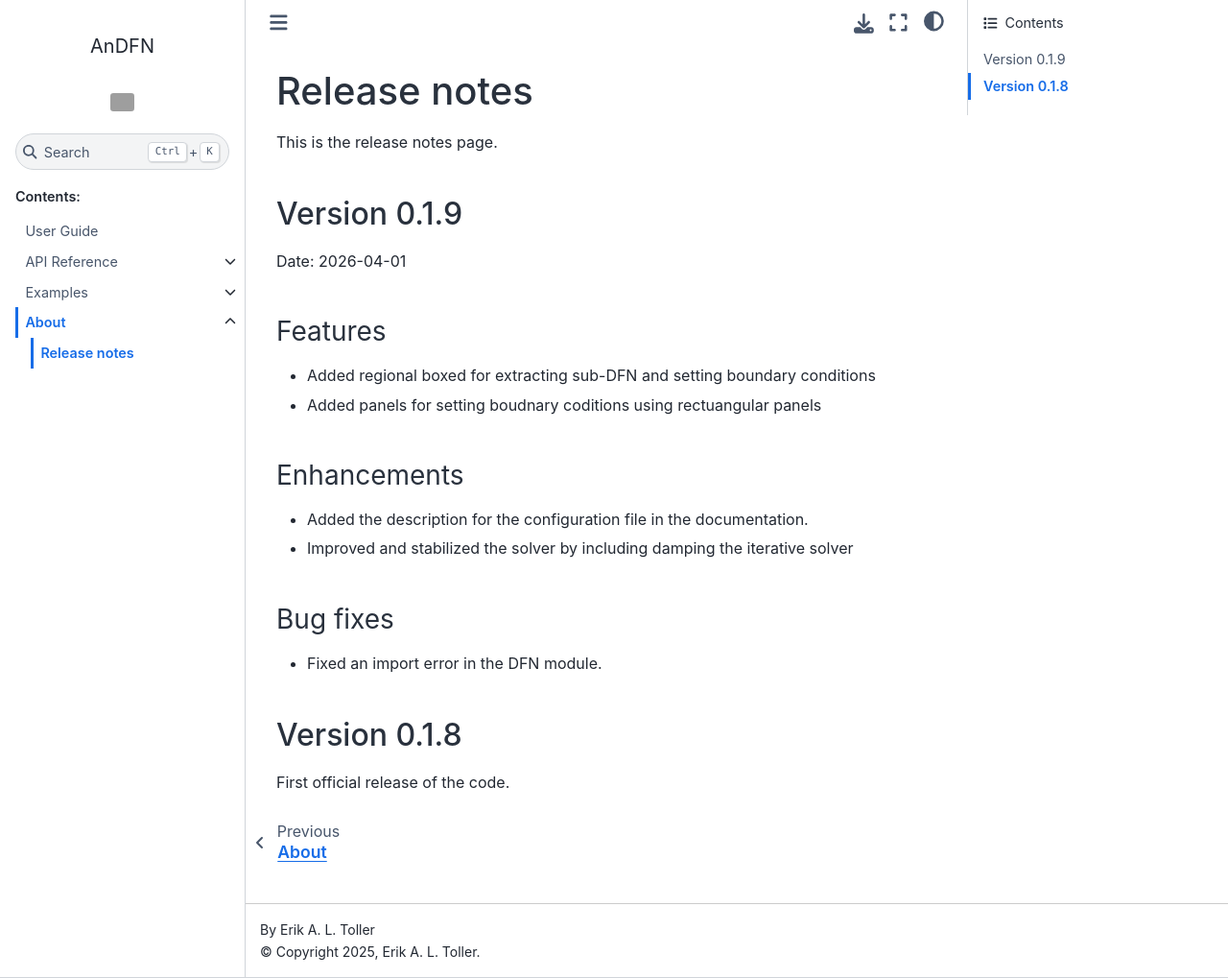
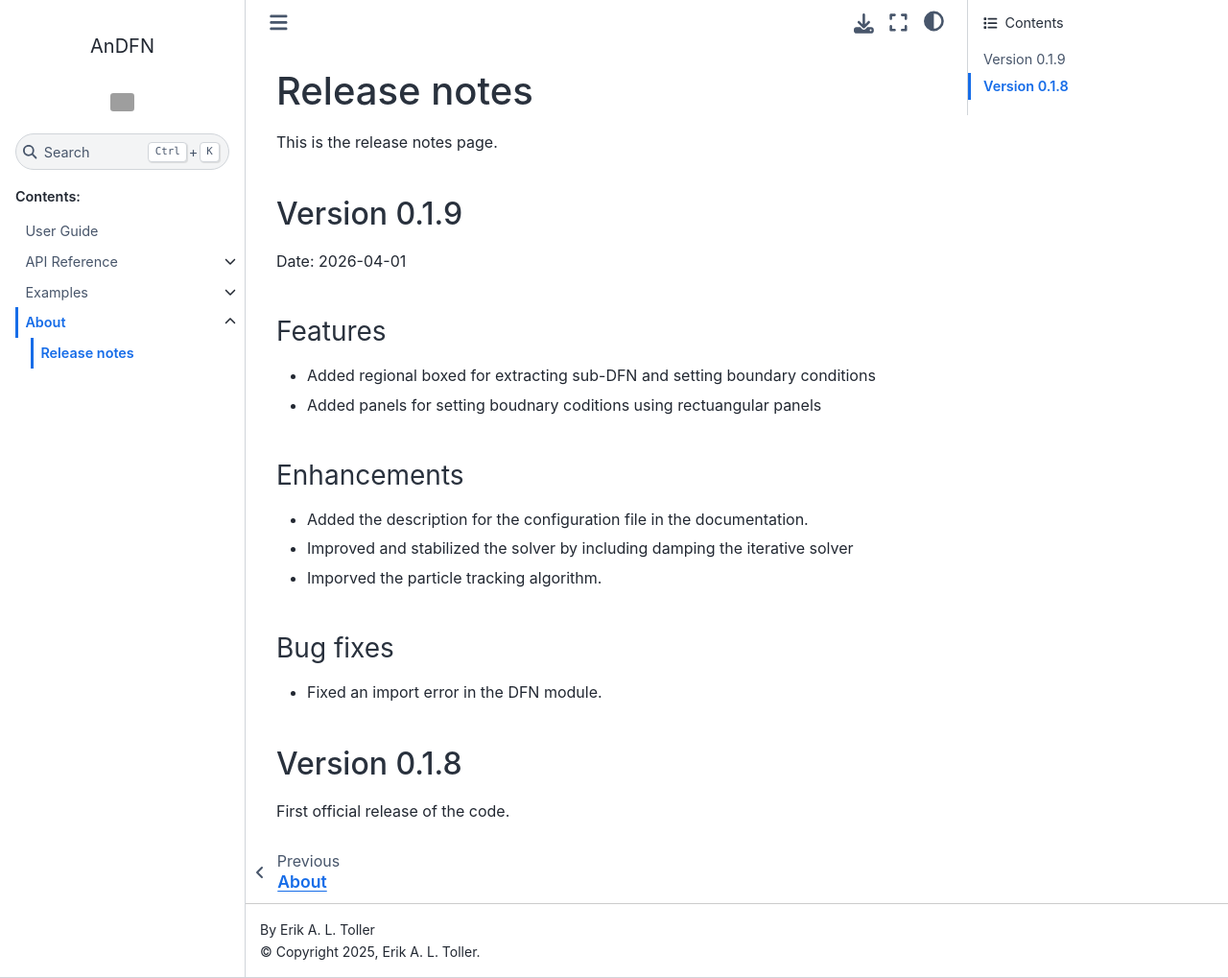
Before and after one commit to eriktoller/andfn, a Sphinx documentation site: the page built from docs/release_notes.rst, in a window 1280 px wide and 1019 px high. Shown: the whole window at 96% size. Built offline with Sphinx 7.4.7 and the Sphinx Book theme 1.1.4, drawn with Linux system fonts in a browser that asks for light colours; pages that are not in the unit, such as notebooks, are missing from menus; grey boxes are pictures that could not be loaded.

Commit message:
Release notes

```diff
--- a/docs/release_notes.rst
+++ b/docs/release_notes.rst
@@ -17,6 +17,7 @@ Enhancements
 ~~~~~~~~~~~~
 - Added the description for the configuration file in the documentation.
 - Improved and stabilized the solver by including damping the iterative solver
+- Imporved the particle tracking algorithm.
 
 Bug fixes
 ~~~~~~~~~
```
